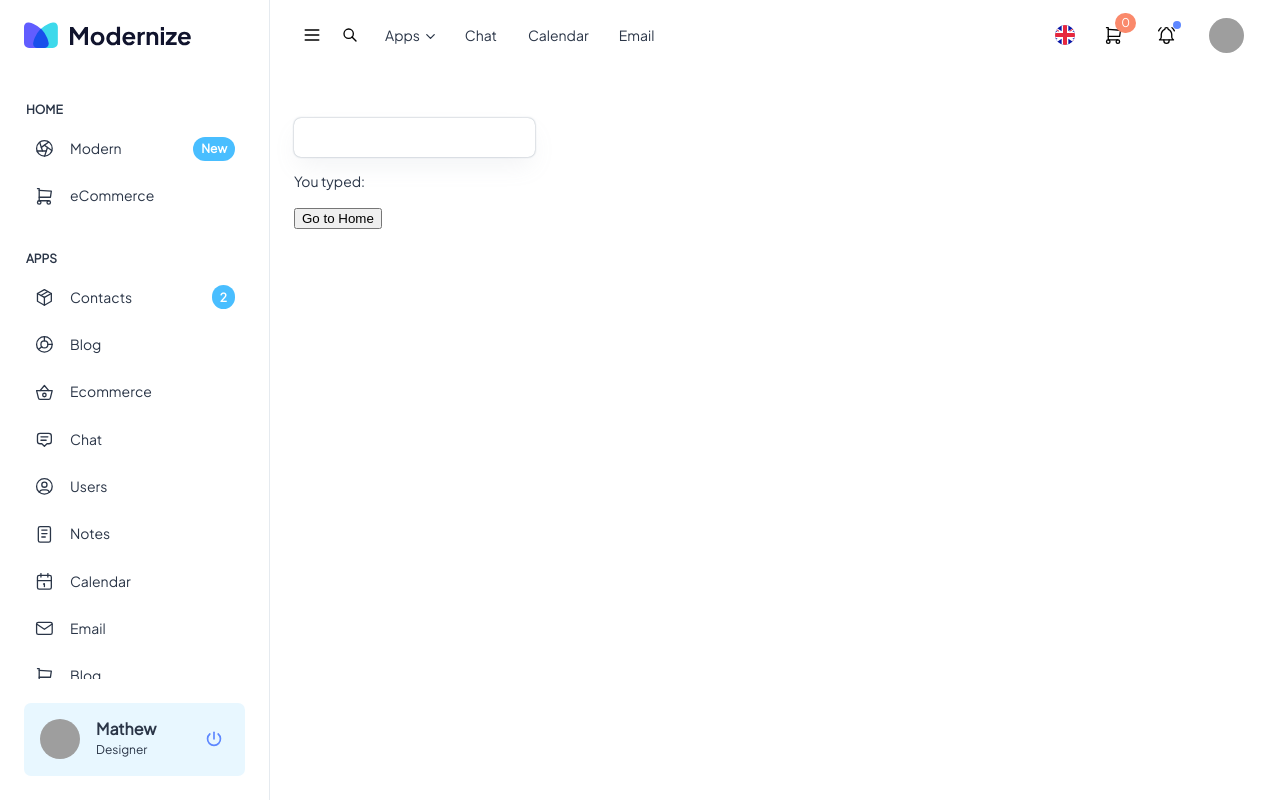
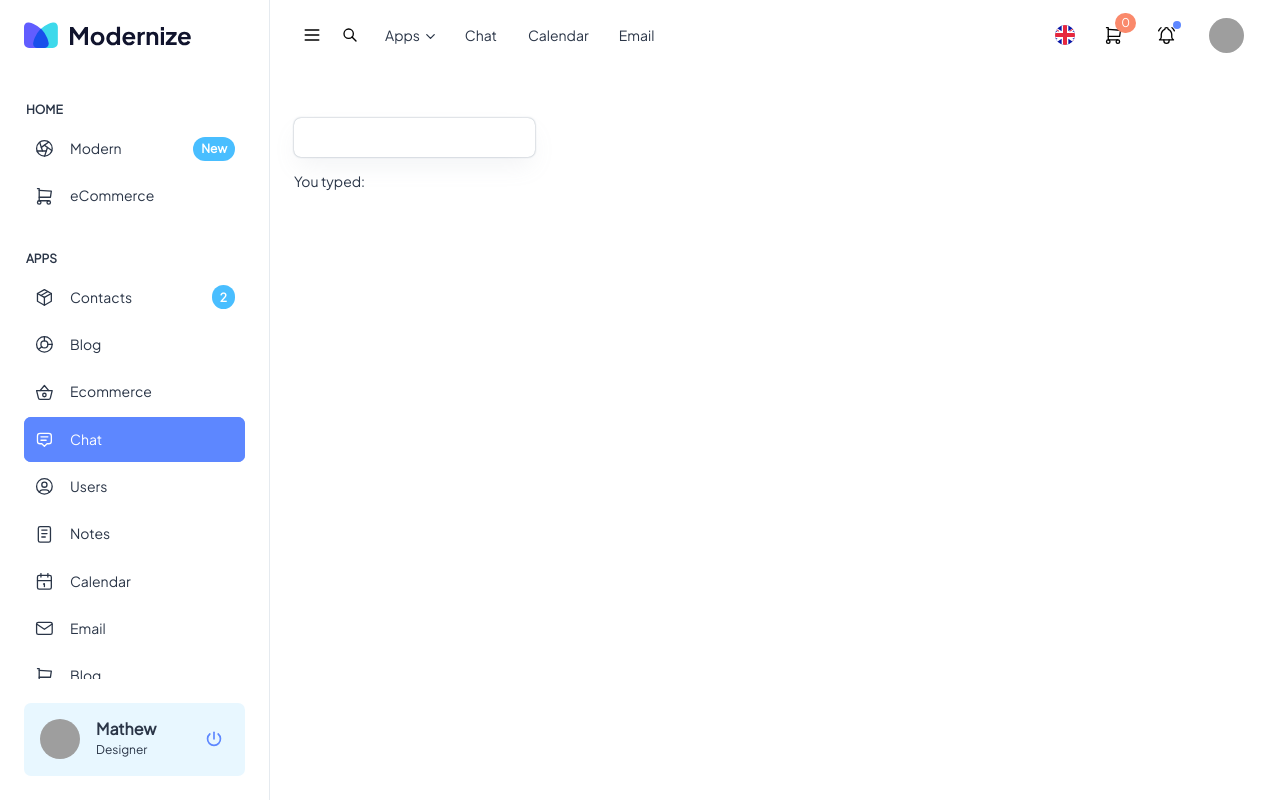
Before and after one commit to WhiteRabbit130/mern-modernize-exe, a React (Create React App) app: page /chat in a window 1280 px wide. Built offline with nearby package versions, Linux system fonts and the light colour scheme; grey boxes are pictures that could not be loaded.

Commit message:
update navbar

```diff
--- a/src/app/App.jsx
+++ b/src/app/App.jsx
@@ -1,4 +1,4 @@
-import './app.css';
+import './App.css';
 import "@fontsource/plus-jakarta-sans";
 import "@fontsource/plus-jakarta-sans/400.css";
 import "@fontsource/plus-jakarta-sans/400-italic.css";
--- a/src/app/app.css
+++ b/src/app/app.css
@@ -186,7 +186,12 @@ h6 {
   border-radius: 7px;
 }
 
-.nav-item > a:hover {
+.navbar-items .active {
+  background-color: rgb(93, 135, 255);
+  color: #fff;
+}
+
+.navbar-items li:not(.active):hover  {
   background-color: rgb(236, 242, 255);
   color: rgb(93, 135, 255);
 }
@@ -215,7 +220,7 @@ h6 {
   padding: 8px 10px;
   border-radius: 7px;
   background-color: inherit;
-  color: rgb(42, 53, 71);
+  color: inherit;
 }
 
 .icon-nav-item {
--- a/src/components/Navbar.jsx
+++ b/src/components/Navbar.jsx
@@ -1,6 +1,13 @@
-import { Link } from "react-router-dom";
+import React, { useState } from 'react';
+import { Link, useLocation  } from "react-router-dom";
 
 const Navbar = () => {
+    const { pathname } = useLocation();
+
+    // const handleItemClick = (pathname) => {
+    //     setActiveItem(pathname);
+    // };
+
     return (
         <div className='navigation' id='navigation'>
           <div className="nav-bar">
@@ -14,7 +21,7 @@ const Navbar = () => {
                 <div className="navbar-content">
                   <ul className="navbar-items">
                     <li className="nav-sub-header">Home</li>
-                    <li className="nav-item">
+                    <li className={"nav-item " + (pathname === '/' ? 'active' : '')}>
                       <Link tabIndex="0" to="/" aria-current="page" className="" target="">
                         <div className="icon-nav-item">
                           <svg xmlns="http://www.w3.org/2000/svg" className="icon icon-tabler icon-tabler-aperture" width="1.3rem" height="1.3rem" viewBox="0 0 24 24" strokeWidth="1.5" stroke="currentColor" fill="none" strokeLinecap="round" strokeLinejoin="round"><path stroke="none" d="M0 0h24v24H0z" fill="none"></path><circle cx="12" cy="12" r="9"></circle><path d="M3.6 15h10.55"></path><path d="M6.551 4.938l3.26 10.034"></path><path d="M17.032 4.636l-8.535 6.201"></path><path d="M20.559 14.51l-8.535 -6.201"></path><path d="M12.257 20.916l3.261 -10.034"></path></svg>
@@ -72,7 +79,7 @@ const Navbar = () => {
                         <span className=""></span>
                       </Link>
                     </li>
-                    <li className="nav-item">
+                    <li className={"nav-item " + (pathname.includes('/chat') ? 'active' : '')}>
                       <Link tabIndex="0" to="/chat" aria-current="page" className="" target="">
                         <div className="icon-nav-item">
                           <svg xmlns="http://www.w3.org/2000/svg" className="icon icon-tabler icon-tabler-message-2" width="1.3rem" height="1.3rem" viewBox="0 0 24 24" strokeWidth="1.5" stroke="currentColor" fill="none" strokeLinecap="round" strokeLinejoin="round"><path stroke="none" d="M0 0h24v24H0z" fill="none"></path><path d="M12 20l-3 -3h-2a3 3 0 0 1 -3 -3v-6a3 3 0 0 1 3 -3h10a3 3 0 0 1 3 3v6a3 3 0 0 1 -3 3h-2l-3 3"></path><line x1="8" y1="9" x2="16" y2="9"></line><line x1="8" y1="13" x2="14" y2="13"></line></svg>
--- a/src/pages/Chat.jsx
+++ b/src/pages/Chat.jsx
@@ -21,7 +21,6 @@ const Chat = () => {
         <>
             <input type="text" className="msg-box" value={inputData} onChange={handleChange} ></input>
             <p>You typed: {inputData}</p>
-            <button onClick={goToHome}>Go to Home</button>
         </>
     )
 }
```
Also changed, not shown: src/components/Header.jsx (line endings or trailing spaces).
